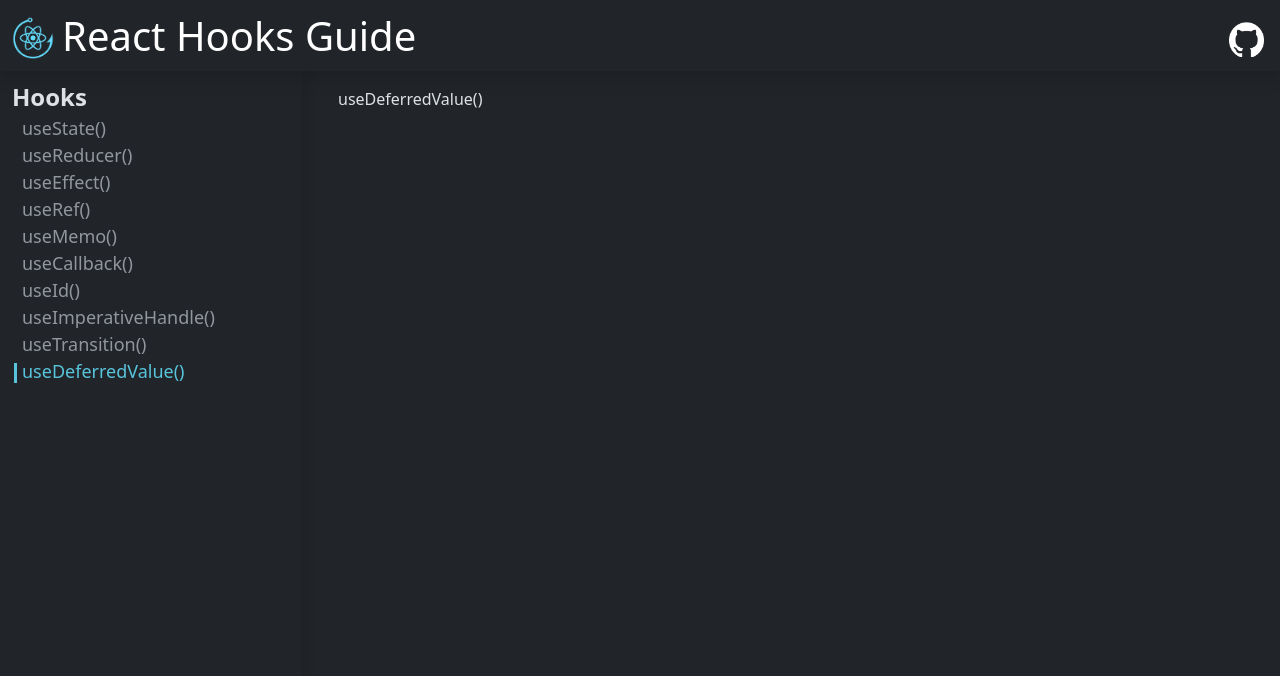
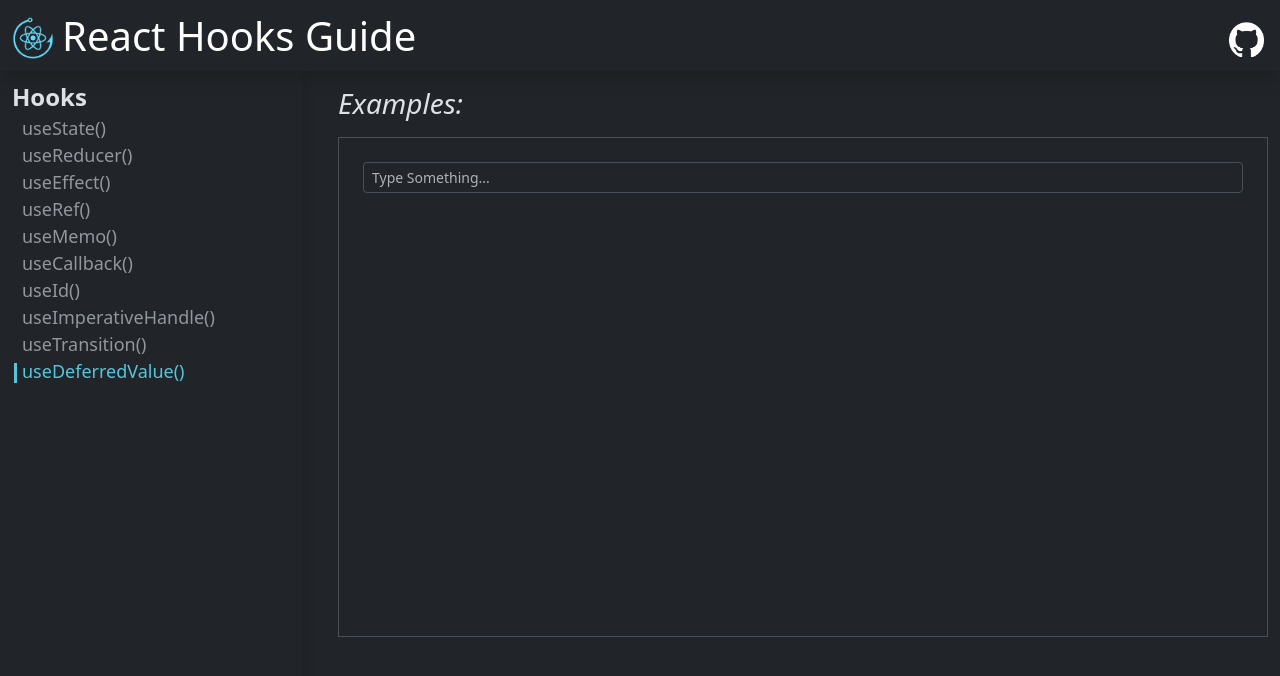
Before and after one commit to alonzojoe/react-hooks-guide, a React (Vite) app: page /use-deferredvalue in a window 1280 px wide. Shown: the top 676 px of the page. Built offline with nearby package versions, Linux system fonts and the light colour scheme.

Commit message:
feat: create starting sample for useDeferredValue()

```diff
--- a/src/pages/use-deferredvalue/HookUseDeferredValue.jsx
+++ b/src/pages/use-deferredvalue/HookUseDeferredValue.jsx
@@ -1,7 +1,35 @@
-import React from "react";
+import React, { useState } from "react";
+import List from "@/pages/use-deferredvalue/components/List";
 
 const HookUseDeferredValue = () => {
-  return <div>useDeferredValue()</div>;
+  const [query, setQuery] = useState();
+
+  return (
+    <>
+      <h3>
+        <i>Examples:</i>
+      </h3>
+      <div className="my-3 row">
+        <div className="col-sm-12 mb-4">
+          <div
+            className="border p-4 overflow-y-auto"
+            style={{ height: "500px" }}
+          >
+            <div className="form-group">
+              <input
+                type="text"
+                className="form-control form-control-sm"
+                onChange={(e) => setQuery(e.target.value)}
+                value={query}
+                placeholder="Type Something..."
+              />
+              <List query={query} />
+            </div>
+          </div>
+        </div>
+      </div>
+    </>
+  );
 };
 
 export default HookUseDeferredValue;
--- /dev/null
+++ b/src/pages/use-deferredvalue/components/List.jsx
@@ -0,0 +1,19 @@
+import React, { useMemo } from "react";
+
+const MAX_LENGHT = 20000;
+
+const List = ({ query }) => {
+  const listItems = useMemo(() => {
+    let items = [];
+
+    for (let i = 0; i < MAX_LENGHT; i++) {
+      items.push(<div key={i}>{query}</div>);
+    }
+
+    return items;
+  }, [query]);
+
+  return listItems;
+};
+
+export default List;
```
